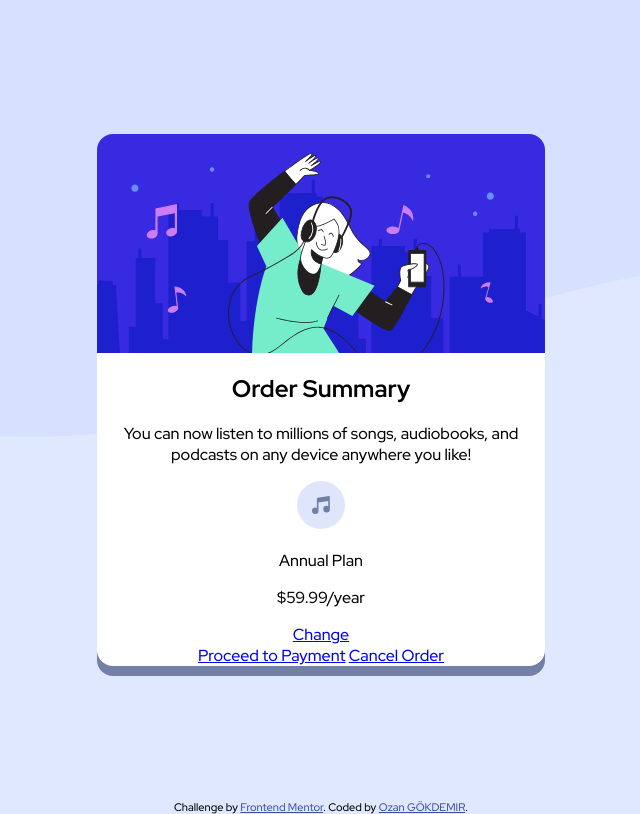
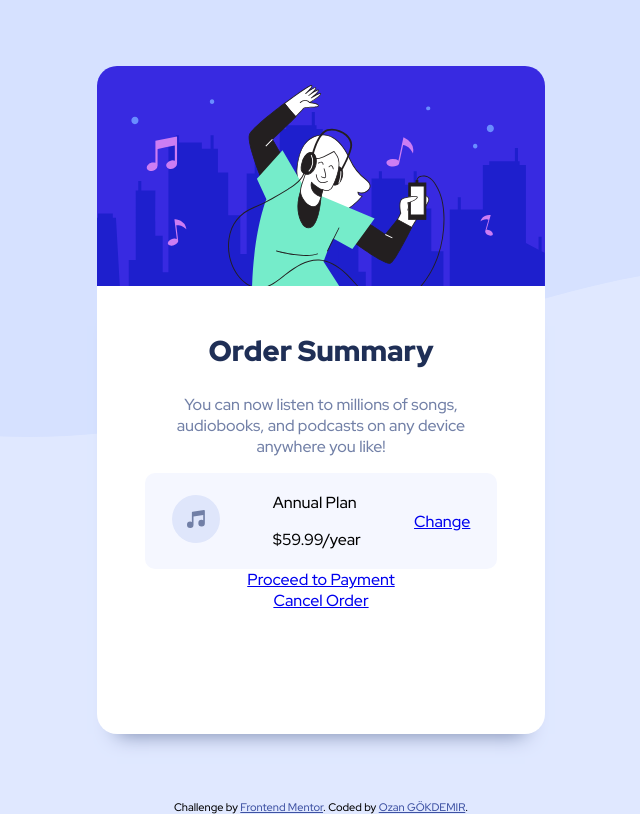
Before and after one commit to ozangokdemir/order-summary-component, a plain HTML site: page index.html in a window 1280 px wide. Shown: the whole page, without its empty margins (319-959 px from the left). Drawn offline with Linux system fonts and the light colour scheme.

Commit message:
Add files via upload

```diff
--- a/index.html
+++ b/index.html
@@ -34,8 +34,10 @@
   device anywhere you like!</p>
 	  <div class="l-plan-selection">
 		<div class="ico-plan-selection"><img class="ico-music" src="./images/icon-music.svg" alt=""></div>
-		<p class="plan-chosen">Annual Plan</p>
-		<p class="plan-price">$59.99/year</p>
+		<div class="plan-selection">
+		  <p class="plan-chosen">Annual Plan</p>
+		  <p class="plan-price">$59.99/year</p>
+		</div>
 		<a class="plan-change-link" href='#'>Change</a>
 	  </div>
 
--- a/style.css
+++ b/style.css
@@ -10,6 +10,7 @@
 	--body-copy-font-family: 'Red Hat Display', sans-serif;
 
 	--layout-frame-width: 28em;
+	--layout-inner-frames-width: 22em;
 }
 
 .sr-only {
@@ -48,7 +49,7 @@ body{
 .l-banner{
 	width: var(--layout-frame-width);
 
-	border-radius: 16px 16px 0 0;
+	border-radius: 20px 20px 0 0;
 }
 
 .l-banner-img{
@@ -59,12 +60,68 @@ body{
 }
 
 .l-content{
+	display: flex;
+	align-items: center;
+	flex-direction: column;
+
 	width: var(--layout-frame-width);
+	height: 28em;
 
 	background: white;
 
-	border-radius: 0 0 16px 16px;
-	box-shadow: 0 10px  var(--desaturated-blue);
+	border-radius: 0 0 20px 20px;
+	box-shadow: 0 20px 20px -20px var(--desaturated-blue);
+
+}
+
+.main-title{
+	padding-top: .8em;
+
+	color: var(--dark-blue);
+
+	font-weight: 900;
+	font-size: 1.8em;
+}
+
+.description{
+	margin-top:0;
+	padding: 0 3em 0 3em;
+
+	color: var(--desaturated-blue);
+
+	font-weight: 500;
+	text-align: center;
+}
+
+.l-plan-selection{
+	display: flex;
+	flex-direction: row;
+	justify-content: space-around;
+	align-items: center;
+
+	height: 6em;
+	width: var(--layout-inner-frames-width);
+
+	background: var(--very-pale-blue);
+	border-radius: 10px;
+}
+
+.ico-plan-selection{
+
+}
+
+.plan-selection{
+
+}
+
+
+.plan-change-link{
+
+}
+
+.btn{
+
+	width: var(--layout-inner-frames-width);
 
 	text-align: center;
 }
```
